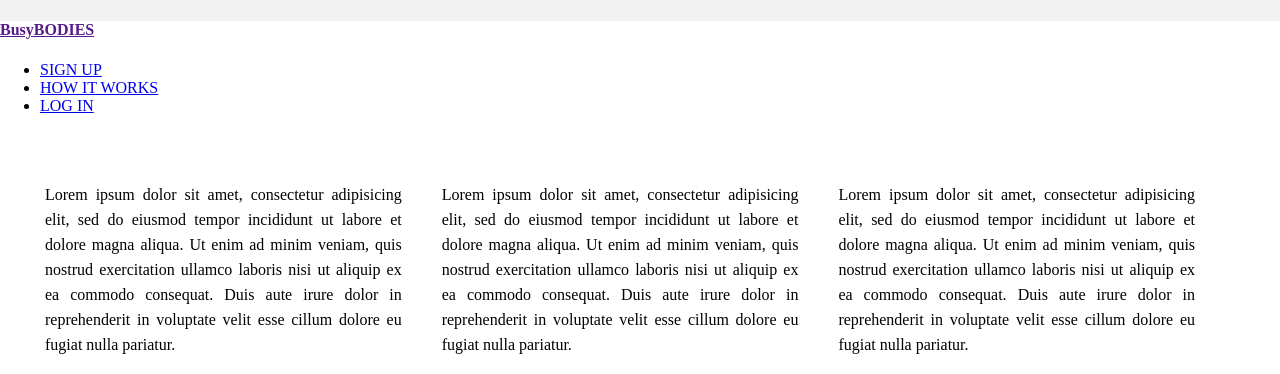
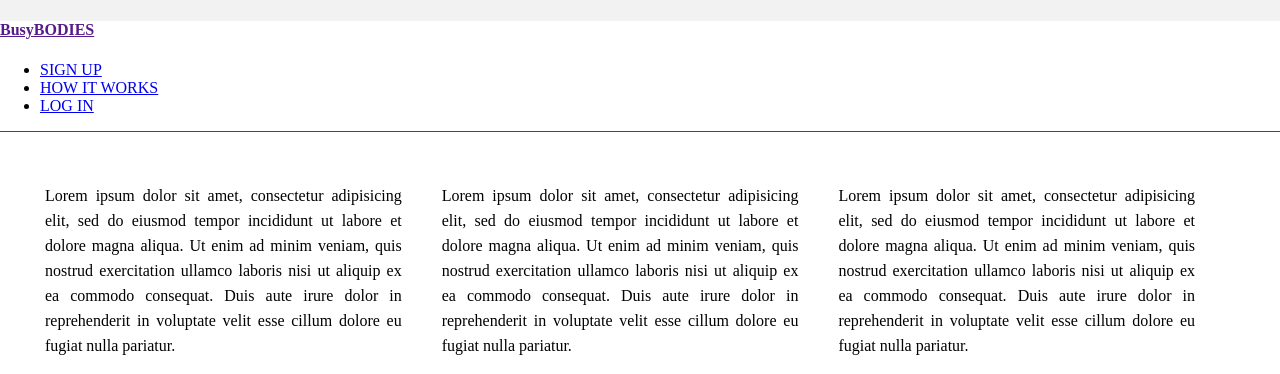
Before and after one commit to beckyrella/WebProject, a PHP site: page /a.php in a window 1280 px wide. Shown: the top 374 px of the page. Run offline with PHP 8.4, Linux system fonts and the light colour scheme.

Commit message:
bottom border for navigation

```diff
--- a/css/style.css
+++ b/css/style.css
@@ -65,6 +65,9 @@ ul li:hover a {
 	color: #30302F;
 }
 */
+nav {
+border-bottom: 1px solid #1253A4;
+}
 
 ul.topnav {
   list-style-type: none;
```
